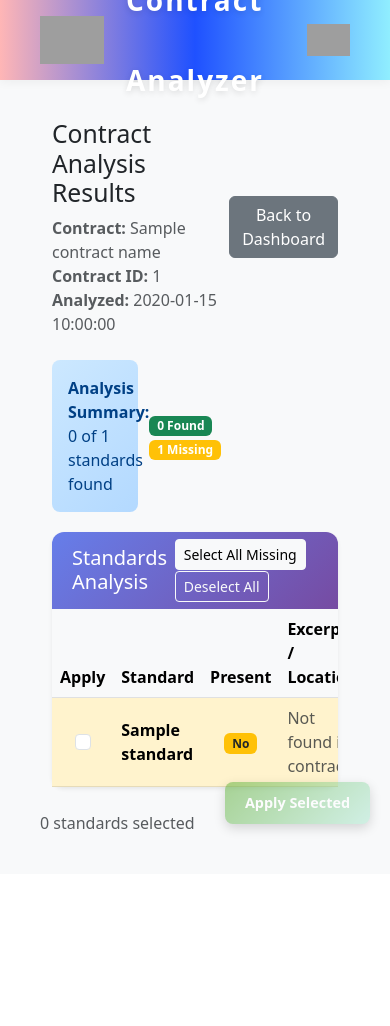
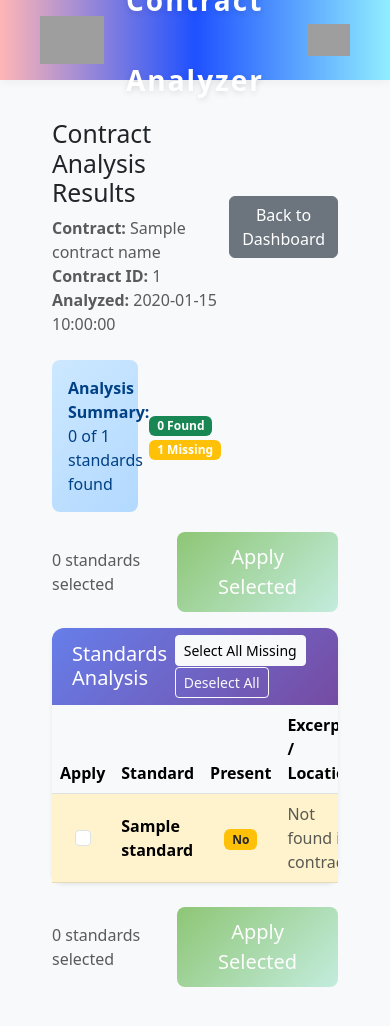
Before and after one commit to PeakMade/Contract-Analyzer, a Flask app: template app/templates/apply_suggestions.html in a window 390 px wide. Before the commit the page ends 834 px from the top, so only its background shows below. Run offline with Flask 3, Linux system fonts and the light colour scheme; the template is opened without the code that fills it: most values are stand-ins (such as "Sample title", 1, 10 or a date in 2020); some libraries are stand-ins or nearby versions; grey boxes are pictures that could not be loaded.

Commit message:
Enhance UI: Fix download interruption, improve button positioning, add centered success messages
- Remove automatic redirect after document download (apply_suggestions.html)
- Move Apply Selected button from sticky to top and bottom positions
- Synchronize both Apply Selected buttons (state, counters, loading)
- Replace browser alert with Bootstrap success message (index.html)
- Center success message on viewport for better visibility
- Enhance message prominence (larger size, dark shadow, green border)
- Fix X button overlap with absolute positioning
- Increase auto-dismiss time to 5 seconds
- Improves admin workflow and user experience

```diff
--- a/app/templates/apply_suggestions.html
+++ b/app/templates/apply_suggestions.html
@@ -43,7 +43,18 @@
 
     <!-- Analysis Results Table -->
     {% if summary %}
-    <form id="applySuggestionsForm" method="POST" action="{{ url_for('apply_suggestions_action', contract_id=contract_id) }}"
+    <form id="applySuggestionsForm" method="POST" action="{{ url_for('apply_suggestions_action', contract_id=contract_id) }}">
+
+        <!-- Top Apply Button -->
+        <div class="d-flex justify-content-between align-items-center mb-3">
+            <div>
+                <span id="selectedCountTop" class="text-muted">0 standards selected</span>
+            </div>
+            <button type="submit" id="applySelectedBtnTop" class="btn btn-success btn-lg" disabled>
+                <i class="bi bi-check-square"></i> Apply Selected
+            </button>
+        </div>
+
         <div class="card shadow-sm mb-4">
             <div class="card-header bg-primary text-white">
                 <div class="d-flex justify-content-between align-items-center">
@@ -158,15 +169,15 @@
             </div>
         </div>
 
-        <!-- Selection Count -->
-        <div class="mb-4">
-            <span id="selectedCount" class="text-muted">0 standards selected</span>
+        <!-- Bottom Apply Button -->
+        <div class="d-flex justify-content-between align-items-center mb-4">
+            <div>
+                <span id="selectedCountBottom" class="text-muted">0 standards selected</span>
+            </div>
+            <button type="submit" id="applySelectedBtnBottom" class="btn btn-success btn-lg" disabled>
+                <i class="bi bi-check-square"></i> Apply Selected
+            </button>
         </div>
-
-        <!-- Sticky Apply Button -->
-        <button type="submit" id="applySelectedBtn" class="btn btn-success sticky-apply-btn" disabled>
-            <i class="bi bi-check-square"></i> Apply Selected
-        </button>
     </form>
     {% else %}
     <div class="alert alert-warning">
@@ -204,43 +215,6 @@
 </div>
 {% endif %}
 {% endfor %}
-
-<style>
-/* Sticky Apply Button */
-.sticky-apply-btn {
-    position: fixed;
-    bottom: 30px;
-    right: 30px;
-    z-index: 999;
-    padding: 12px 24px;
-    font-size: 1rem;
-    font-weight: 600;
-    box-shadow: 0 4px 12px rgba(0,0,0,0.3);
-    border-radius: 8px;
-    transition: all 0.3s ease;
-}
-
-.sticky-apply-btn:hover {
-    transform: translateY(-2px);
-    box-shadow: 0 6px 16px rgba(0,0,0,0.4);
-}
-
-.sticky-apply-btn:disabled {
-    opacity: 0.5;
-    cursor: not-allowed;
-    transform: none;
-}
-
-/* Responsive adjustments */
-@media (max-width: 768px) {
-    .sticky-apply-btn {
-        bottom: 20px;
-        right: 20px;
-        padding: 10px 20px;
-        font-size: 0.9rem;
-    }
-}
-</style>
 
 <!-- Download Ready Modal -->
 <div class="modal fade" id="downloadReadyModal" tabindex="-1" aria-labelledby="downloadReadyModalLabel" aria-hidden="true">
@@ -295,16 +269,11 @@ function showDownloadModal(downloadUrl, filename, standardsApplied) {
         link.click();
         document.body.removeChild(link);
 
-        // Close modal and redirect to dashboard after download starts
-        setTimeout(() => {
-            const modalEl = document.getElementById('downloadReadyModal');
-            const modalInstance = bootstrap.Modal.getInstance(modalEl);
-            if (modalInstance) {
-                modalInstance.hide();
-            }
-            // Redirect to dashboard
-            window.location.href = '/';
-        }, 1000);
+        // Just show success message, don't redirect
+        downloadBtn.innerHTML = '<i class="bi bi-check-circle me-2"></i>Download Started';
+        downloadBtn.disabled = true;
+        downloadBtn.classList.remove('btn-success');
+        downloadBtn.classList.add('btn-secondary');
     };
 
     // Show the modal
@@ -316,14 +285,19 @@ document.addEventListener('DOMContentLoaded', function() {
     const checkboxes = document.querySelectorAll('.apply-checkbox');
     const selectAllBtn = document.getElementById('selectAllBtn');
     const deselectAllBtn = document.getElementById('deselectAllBtn');
-    const applyBtn = document.getElementById('applySelectedBtn');
-    const selectedCount = document.getElementById('selectedCount');
+    const applyBtnTop = document.getElementById('applySelectedBtnTop');
+    const applyBtnBottom = document.getElementById('applySelectedBtnBottom');
+    const selectedCountTop = document.getElementById('selectedCountTop');
+    const selectedCountBottom = document.getElementById('selectedCountBottom');
     const form = document.getElementById('applySuggestionsForm');
 
     function updateSelectedCount() {
         const checkedCount = document.querySelectorAll('.apply-checkbox:checked').length;
-        selectedCount.textContent = `${checkedCount} standard${checkedCount !== 1 ? 's' : ''} selected`;
-        applyBtn.disabled = checkedCount === 0;
+        const countText = `${checkedCount} standard${checkedCount !== 1 ? 's' : ''} selected`;
+        selectedCountTop.textContent = countText;
+        selectedCountBottom.textContent = countText;
+        applyBtnTop.disabled = checkedCount === 0;
+        applyBtnBottom.disabled = checkedCount === 0;
     }
 
     // Select all missing standards
@@ -353,10 +327,14 @@ document.addEventListener('DOMContentLoaded', function() {
             return;
         }
 
-        // Disable button and show loading state
-        applyBtn.disabled = true;
-        const originalText = applyBtn.innerHTML;
-        applyBtn.innerHTML = '<span class="spinner-border spinner-border-sm me-2"></span>Processing...';
+        // Disable buttons and show loading state
+        applyBtnTop.disabled = true;
+        applyBtnBottom.disabled = true;
+        const originalTextTop = applyBtnTop.innerHTML;
+        const originalTextBottom = applyBtnBottom.innerHTML;
+        const loadingText = '<span class="spinner-border spinner-border-sm me-2"></span>Processing...';
+        applyBtnTop.innerHTML = loadingText;
+        applyBtnBottom.innerHTML = loadingText;
 
         // Gather selected standards with their suggestions
         const selectedItems = [];
@@ -403,9 +381,11 @@ document.addEventListener('DOMContentLoaded', function() {
                 // Show modal with download button instead of auto-download
                 showDownloadModal(data.download_url, data.filename, data.standards_applied);
 
-                // Reset button
-                applyBtn.innerHTML = originalText;
-                applyBtn.disabled = false;
+                // Reset buttons
+                applyBtnTop.innerHTML = originalTextTop;
+                applyBtnBottom.innerHTML = originalTextBottom;
+                applyBtnTop.disabled = false;
+                applyBtnBottom.disabled = false;
             } else {
                 throw new Error('Invalid response from server');
             }
@@ -421,9 +401,11 @@ document.addEventListener('DOMContentLoaded', function() {
                 alert(`❌ Error applying suggestions:\n\n${error.message}`);
             }
 
-            // Reset button
-            applyBtn.innerHTML = originalText;
-            applyBtn.disabled = false;
+            // Reset buttons
+            applyBtnTop.innerHTML = originalTextTop;
+            applyBtnBottom.innerHTML = originalTextBottom;
+            applyBtnTop.disabled = false;
+            applyBtnBottom.disabled = false;
         });
     });
 
```
Also changed, not shown: app/services/sp_download.py (+80 -14 lines), app/templates/index.html (+36 -1 lines).
